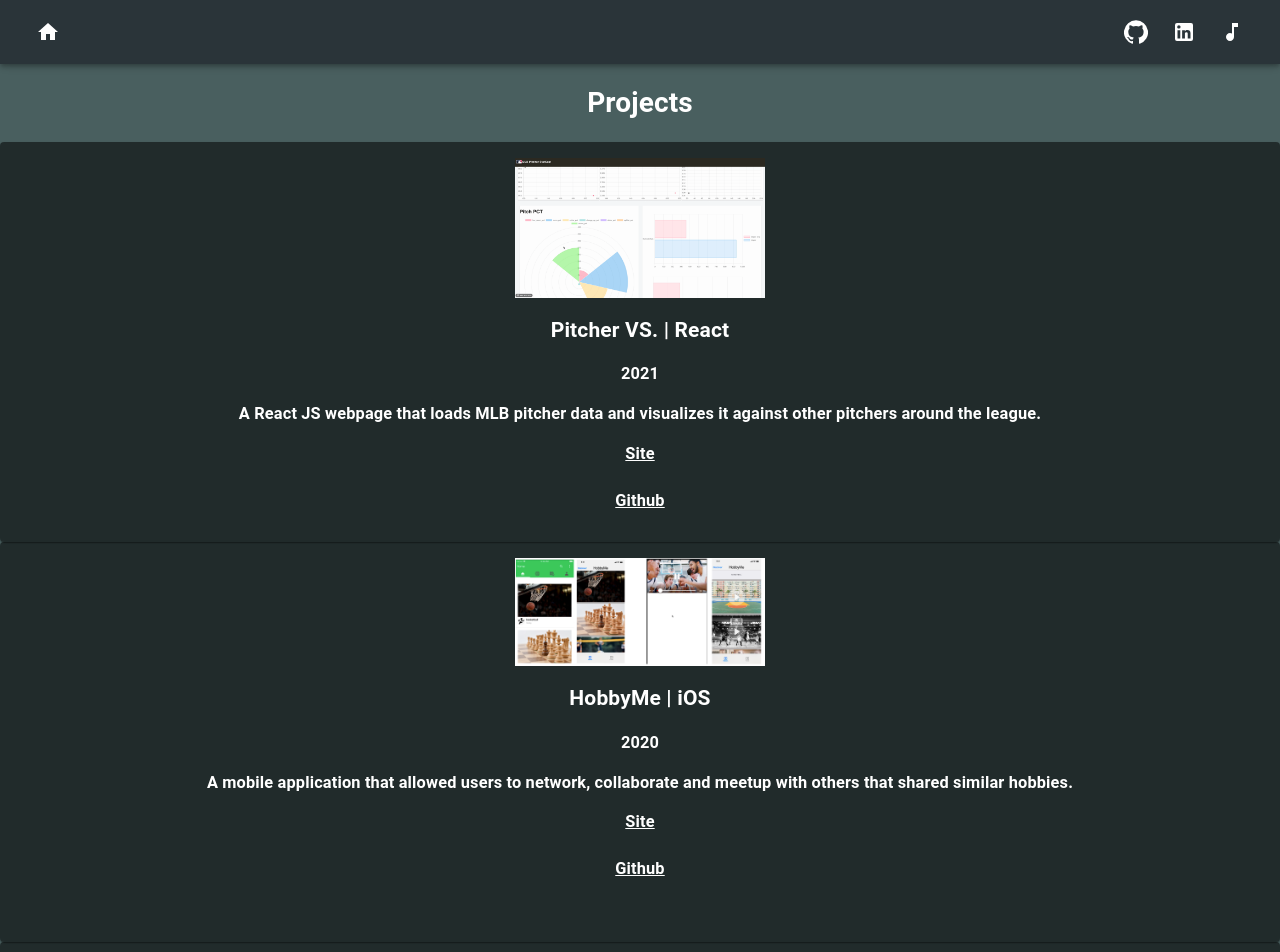
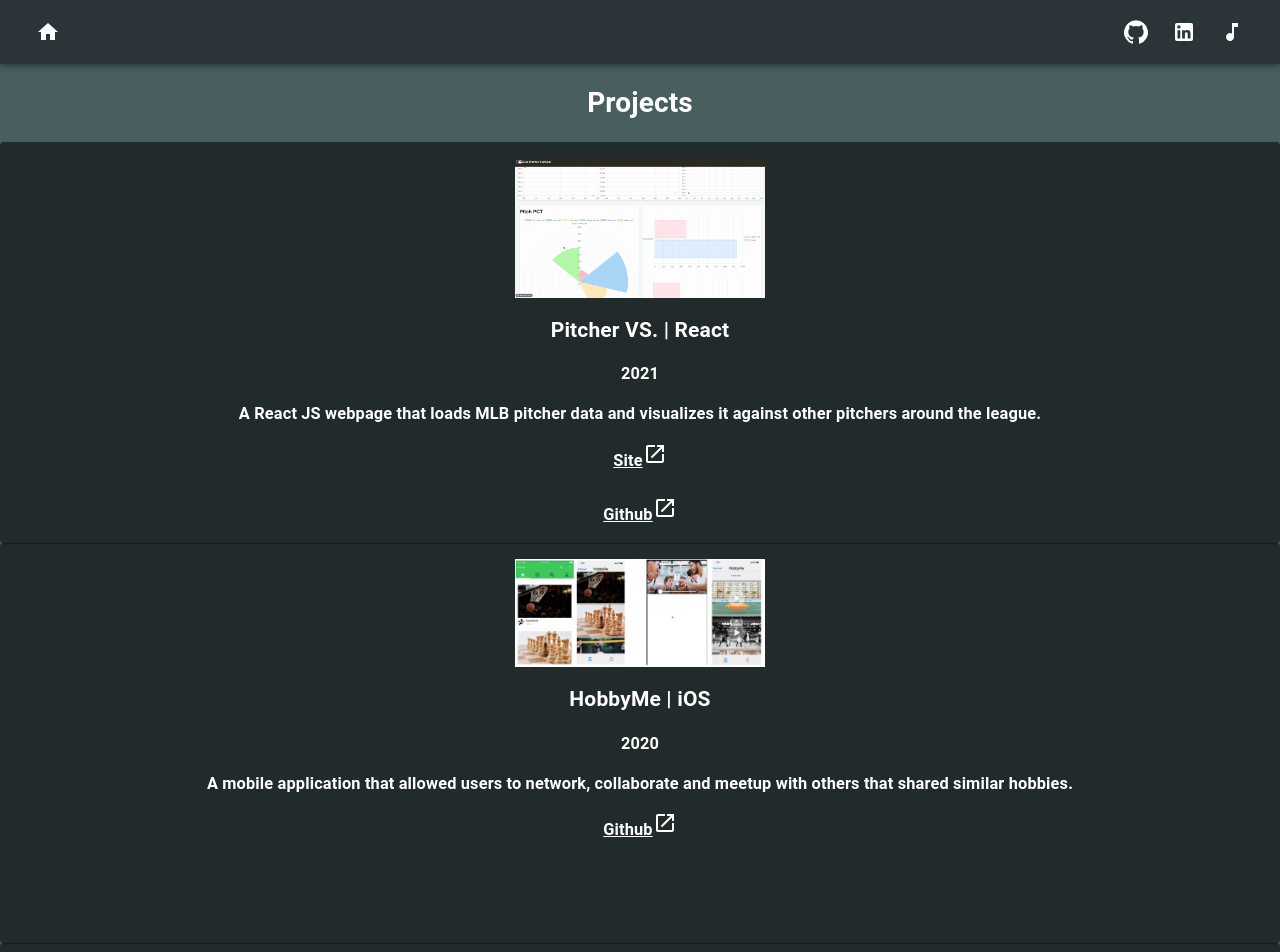
Before and after one commit to mserna/mserna.github.io, a React (Create React App) app: page /projects in a window 1280 px wide. Shown: the top 952 px of the page. Built offline with nearby package versions, Linux system fonts and the light colour scheme.

Commit message:
Update pitcher vs project link. Use new tab when sending viewer to external urls

```diff
--- a/src/App.js
+++ b/src/App.js
@@ -19,10 +19,6 @@ function App() {
           <Route exact path="/experience" component={Experience} />
           <Route exact path="/projects" component={Projects} />
           <Route exact path="/education" component={Education} />
-          <Route exact path="/pitcher-versus" component={() => {
-            window.location.href = "https://matthewserna.com/pitcher-versus";
-            return null;
-          }} />
           <Redirect from="*" to="/" />
         </Switch>
       </div>
--- a/src/components/Experience.jsx
+++ b/src/components/Experience.jsx
@@ -11,6 +11,7 @@ import BFLogo from "../resources/bf.png";
 import SDSLogo from "../resources/sds_light.png";
 import { useStyles } from "../utils/styles";
 import { GridLayout } from "../utils/GridLayout";
+import OpenInNewIcon from '@mui/icons-material/OpenInNew';
 
 const Experience = () => {
     const [bannerGrow, setBannerGrow] = useState(false);
@@ -82,7 +83,7 @@ const Experience = () => {
                     {work.date}
                     <br/>
                     <p className="highligh-text-white">{work.description}</p>
-                    <a className="highlight-text-white" href={work.url}>{work.url}</a>
+                    <a className="highlight-text-white" target="_blank" rel="noopener noreferrer" href={work.url}>{work.url}<OpenInNewIcon/></a>
                     </h3>
                 </Grow>
             </Card>
--- a/src/components/Projects.jsx
+++ b/src/components/Projects.jsx
@@ -9,6 +9,7 @@ import HobbyMe from "../resources/HobbyMe.png";
 import Wridr from "../resources/wridr.png";
 import { useStyles } from "../utils/styles";
 import { GridLayout } from "../utils/GridLayout";
+import OpenInNewIcon from '@mui/icons-material/OpenInNew';
 
 const Projects = () => {
 
@@ -30,7 +31,7 @@ const Projects = () => {
             year: "2021",
             description: "A React JS webpage that loads MLB pitcher data and visualizes it against other pitchers around the league.",
             github: "https://github.com/mserna/mlb-pitcher-statcast/",
-            link: "https://matthewserna.com/pitcher-versus"
+            link: "http://pitchervs.s3-website-us-west-1.amazonaws.com/"
         },
         {
             key: 2,
@@ -39,7 +40,7 @@ const Projects = () => {
             year: "2020",
             description: "A mobile application that allowed users to network, collaborate and meetup with others that shared similar hobbies.",
             github: "https://github.com/mserna/Hobby_Me",
-            link: ""
+            link: null
         },
         {
             key: 3,
@@ -48,7 +49,7 @@ const Projects = () => {
             year: "2016",
             description: "A social platform mobile application that allowed users to share ride-sharing stories using Twitter/X API.",
             github: "https://github.com/mserna/Wridr",
-            link: ""
+            link: null
         },
         {
             key: 4,
@@ -56,8 +57,8 @@ const Projects = () => {
             image: GithubLogo,
             year: "2024",
             description: "In Progress",
-            github: "https://github.com/mserna/",
-            link: ""
+            github: null,
+            link: null
         }
     ];
 
@@ -73,8 +74,16 @@ const Projects = () => {
                     {project.year}
                     <br/>
                     <p className="highligh-text-white">{project.description}</p>
-                    <a className="highlight-text-white" href={project.link}>Site</a><br/><br/>
-                    <a className="highlight-text-white" href={project.github}>Github</a>
+                    {project.link &&
+                        <>
+                        <a className="highlight-text-white" target="_blank" rel="noopener noreferrer" href={project.link}>Site<OpenInNewIcon/></a><br/><br/>
+                        </>
+                    }
+                    {project.github &&
+                        <>
+                            <a className="highlight-text-white" target="_blank" rel="noopener noreferrer" href={project.github}>Github<OpenInNewIcon/></a>
+                        </>
+                    }
                     </h3>
                 </Grow>
             </Card>
--- a/src/components/School.jsx
+++ b/src/components/School.jsx
@@ -7,6 +7,7 @@ import SFSULogo from "../resources/sfsu.png";
 import CourseraLogo from "../resources/coursera.svg";
 import { GridLayout } from "../utils/GridLayout";
 import { useStyles } from "../utils/styles";
+import OpenInNewIcon from '@mui/icons-material/OpenInNew';
 
 const Education = () => {
     const [bannerGrow, setBannerGrow] = useState(false);
@@ -48,7 +49,7 @@ const Education = () => {
                     {coursework.year}
                     <br/>
                     <p className="highligh-text-white">{coursework.description}</p>
-                    <a className="highlight-text-white" href={coursework.link}>{coursework.link}</a>
+                    <a className="highlight-text-white" target="_blank" rel="noopener noreferrer" href={coursework.link}>{coursework.link}<OpenInNewIcon/></a>
                     </h3>
                 </Grow>
             </Card>
```
